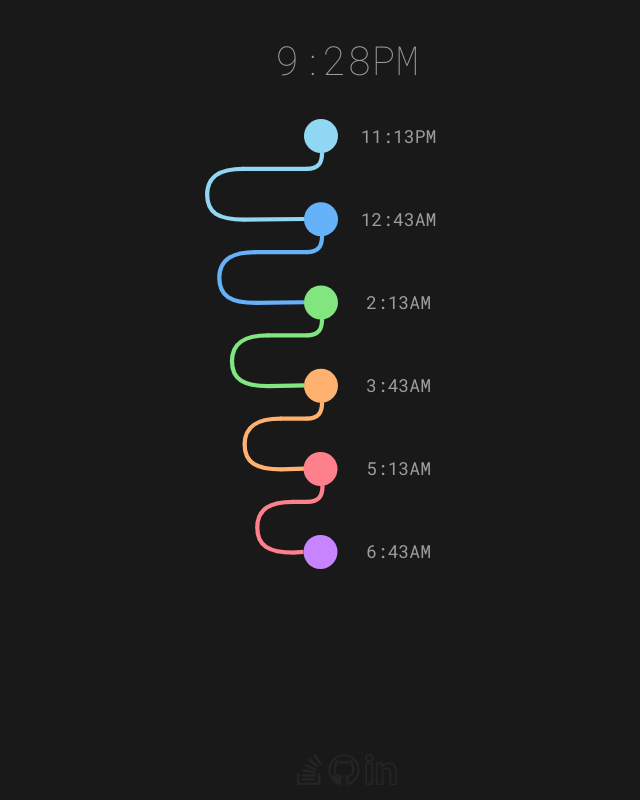
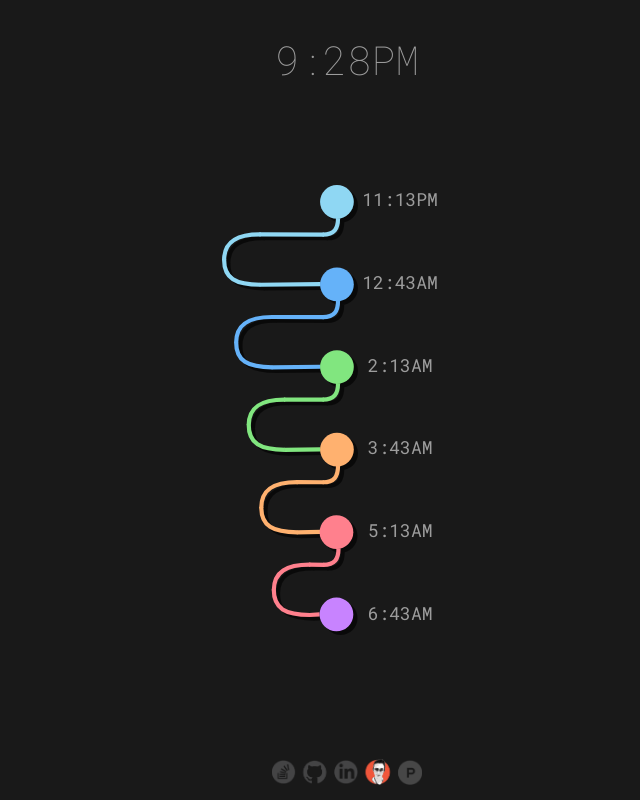
Before and after one commit to trevsm/whentowakeup, a React app: page / in a window 1280 px wide. Shown: the whole page, without its empty margins (293-933 px from the left). Built offline with nearby package versions, Linux system fonts and the light colour scheme.

Commit message:
updated contact and better positioning of img

```diff
--- a/src/components/App.js
+++ b/src/components/App.js
@@ -29,7 +29,7 @@ class App extends Component {
     let { date } = this.state;
     let count = 0;
     return (
-      <>
+      <div className="center">
         <header>
           <Clock date={date} />
         </header>
@@ -37,8 +37,10 @@ class App extends Component {
           <img src="../images/sleep-cycle.svg" />
           <Timetable date={date} />
         </section>
-        <Contact />
-      </>
+        <footer className="bottom">
+          <Contact />
+        </footer>
+      </div>
     );
   }
 }
--- a/src/components/Contact.js
+++ b/src/components/Contact.js
@@ -5,17 +5,19 @@ class Contact extends Component {
     super(props);
   }
   render() {
-    const areas = [0, 1, 2];
+    const areas = [0, 1, 2, 3, 4];
     const linkSize = 30;
-    const contactPos = [0, 65, 100];
+    const contactPos = [0, 65, 100, 130, 150];
     const links = [
       "https://stackoverflow.com/users/8026620/subtora?tab=profile",
       "https://github.com/subtora",
-      "https://www.linkedin.com/in/trevor-smith-27621613b/"
+      "https://www.linkedin.com/in/trevor-smith-27621613b/",
+      "https://trevorjs.dev/",
+      "https://www.producthunt.com/@subtora"
     ];
     return (
       <footer className="contact">
-        <img src="../images/contact.png" useMap="#linkmap" />
+        <img src="../images/contact-updated.png" useMap="#linkmap" />
         <map name="linkmap">
           {areas.map(item => (
             <area
--- a/src/styles/App.scss
+++ b/src/styles/App.scss
@@ -33,11 +33,15 @@ body {
 /* ----------sleepcycle img------------------- */
 
 .middle {
-  width: 30vw;
-  min-width: 350px;
-  max-width: 400px;
+  width: 350px;
   margin: 0 auto;
+  margin-top: 20px;
   display: flex;
+  position: absolute;
+  top: 50%;
+  right: 0;
+  left: 0;
+  transform: translateY(-50%);
   img {
     height: 450px;
     transform: translateX(50px);
--- a/src/styles/Clock.scss
+++ b/src/styles/Clock.scss
@@ -2,7 +2,11 @@
   color: #9c9c9c;
   font-size: 20pt;
   font-family: "Roboto Mono", monospace;
-
+  margin-bottom: 4vw;
+  position: absolute;
+  top: 0;
+  right: 0;
+  left: 0;
   h2 {
     font-weight: 100;
   }
--- a/src/styles/Contact.scss
+++ b/src/styles/Contact.scss
@@ -1,12 +1,12 @@
 /* ------Contact------ */
+
 .contact {
-  width: 100px;
-  opacity: 0.1;
+  width: 150px;
+  margin: 10px auto;
   position: absolute;
   bottom: 0;
   right: 0;
   left: 0;
-  margin: 10px auto;
   img {
     width: 100%;
   }
@@ -16,3 +16,12 @@
     }
   }
 }
+.bottom {
+  background-color: #191919;
+  position: absolute;
+  width: 100%;
+  height: 50px;
+  left: 0;
+  right: 0;
+  bottom: 0;
+}
--- a/src/styles/Timetable.scss
+++ b/src/styles/Timetable.scss
@@ -5,14 +5,13 @@ $sleep-cycle: "#8fd7f3", "#78cac3", "#8fca7c", "#fab070", "#f27f8c", "#aa86bd";
   margin-top: 40px;
   .wake-times {
     transform: translateX(-15px);
-    height: 500px;
+    height: 498px;
     margin-top: -28px;
     text-align: center;
   }
 }
 
 .table-data {
-  padding-top: 5px;
   font-size: 18px;
   font-family: "Roboto Mono", monospace;
   color: #9c9c9c;
```
Also changed, not shown: public/images/contact-updated.png (added), public/images/sleep-cycle.svg, 3 other files (tests, documents, lock files or other folders).
